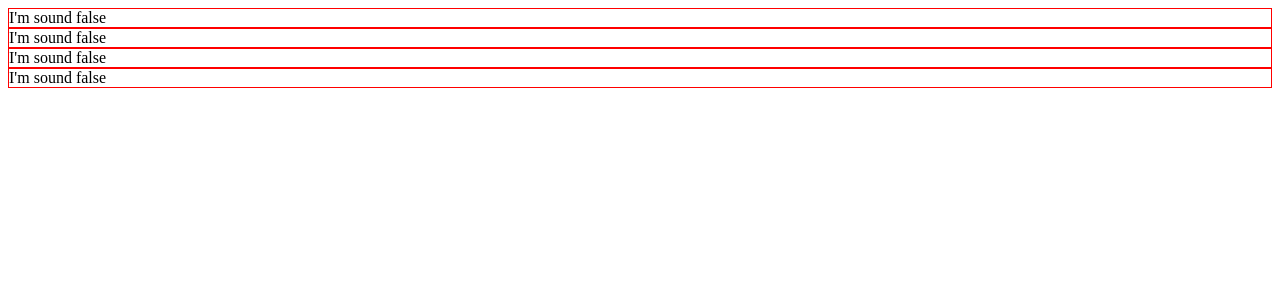
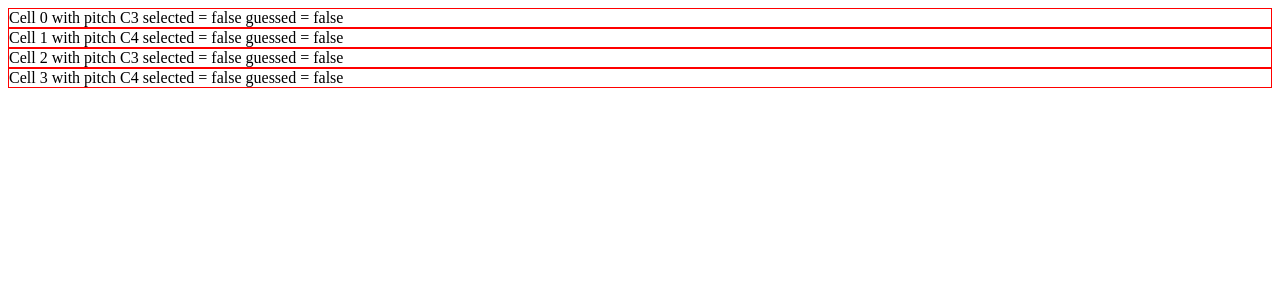
Before and after one commit to keyxcode/pitch-memory, a React (Vite) app: page / in a window 1280 px wide. Shown: the top 300 px of the page. Built offline with nearby package versions, Linux system fonts and the light colour scheme; no server answers.

Commit message:
Implement basic gameplay

```diff
--- a/src/App.jsx
+++ b/src/App.jsx
@@ -2,36 +2,84 @@ import { useState } from "react";
 import Cell from "./components/Cell";
 
 function App() {
-  const [selected, setSelected] = useState([false, false, false, false]);
-  const [pitches, setPitches] = useState(["C3", "C4", "C3", "C4"]);
+  const [cells, setCells] = useState([
+    { selected: false, pitch: "C3", guessed: false },
+    { selected: false, pitch: "C4", guessed: false },
+    { selected: false, pitch: "C3", guessed: false },
+    { selected: false, pitch: "C4", guessed: false },
+  ]);
 
   const handleSelect = (id) => {
-    if (selected[id] === true) return;
+    if (cells[id].selected === true) return;
 
-    if (selected.filter((el) => el === true).length < 2) {
-      const newSelected = selected.map((value, i) =>
-        i === id ? !value : value
-      );
-      setSelected(newSelected);
-      return;
+    const newCells = cells.map((cell, i) =>
+      i === id ? { ...cell, selected: true } : cell
+    );
+    setCells(newCells);
+
+    const selectedCells = newCells.filter((cell) => cell.selected === true);
+    const numSelectedCells = selectedCells.length;
+    console.log("numSelectedCells", numSelectedCells);
+
+    if (numSelectedCells === 1) return;
+
+    if (numSelectedCells === 2) {
+      if (guessesAreCorrect(selectedCells)) {
+        const cellsMarkedCorrect = markSelectedCellsCorrect(newCells);
+        return checkGameOver(cellsMarkedCorrect);
+      } else {
+        return setAllCellsUnselected();
+      }
     }
 
-    const newSelected = [false, false, false, false];
-    newSelected[id] = true;
-    setSelected(newSelected);
+    return console.log(
+      `something wrong happened: num selected =${numSelectedCells}`
+    );
   };
 
-  const checkSamePitch = () => {};
+  const guessesAreCorrect = (selectedCells) => {
+    if (selectedCells[0].pitch === selectedCells[1].pitch) return true;
+    return false;
+  };
+
+  const markSelectedCellsCorrect = (cells) => {
+    const newCells = cells.map((cell) =>
+      cell.selected === true
+        ? { ...cell, guessed: true, selected: false }
+        : { ...cell, selected: false }
+    );
+
+    setTimeout(() => {
+      setCells(newCells);
+    }, 500);
+
+    return newCells;
+  };
+
+  const setAllCellsUnselected = () => {
+    const newCells = cells.map((cell) => ({ ...cell, selected: false }));
+    return setTimeout(() => {
+      setCells(newCells);
+    }, 500);
+  };
+
+  const checkGameOver = (cells) => {
+    const numGuessedCells = cells.filter(
+      (cell) => cell.guessed === true
+    ).length;
+    if (numGuessedCells === cells.length) return console.log("you win");
+  };
 
   return (
     <>
-      {pitches.map((pitch, i) => (
+      {cells.map((cell, i) => (
         <Cell
           key={i}
           cellId={i}
           handleSelect={handleSelect}
-          selected={selected[i]}
-          sound={pitch}
+          selected={cell.selected}
+          pitch={cell.pitch}
+          guessed={cell.guessed}
         />
       ))}
     </>
--- a/src/components/Cell.jsx
+++ b/src/components/Cell.jsx
@@ -2,17 +2,23 @@ import useSound from "use-sound";
 import C3 from "../sounds/C3.mp3";
 import C4 from "../sounds/C4.mp3";
 
-const Cell = ({ cellId, handleSelect, selected, sound }) => {
-  const [play] = useSound(sound === "C3" ? C3 : C4);
+const Cell = ({ cellId, handleSelect, selected, pitch, guessed }) => {
+  const [play] = useSound(pitch === "C3" ? C3 : C4);
 
   const handleClick = () => {
+    if (guessed) return;
     handleSelect(cellId);
     play();
   };
 
   return (
-    <div onClick={handleClick} style={{ border: "1px solid red" }}>
-      {`I'm sound ${selected && "selected"}`}
+    <div
+      onClick={handleClick}
+      style={
+        guessed ? { border: "1px solid green" } : { border: "1px solid red" }
+      }
+    >
+      {`Cell ${cellId} with pitch ${pitch} selected = ${selected} guessed = ${guessed}`}
     </div>
   );
 };
```
